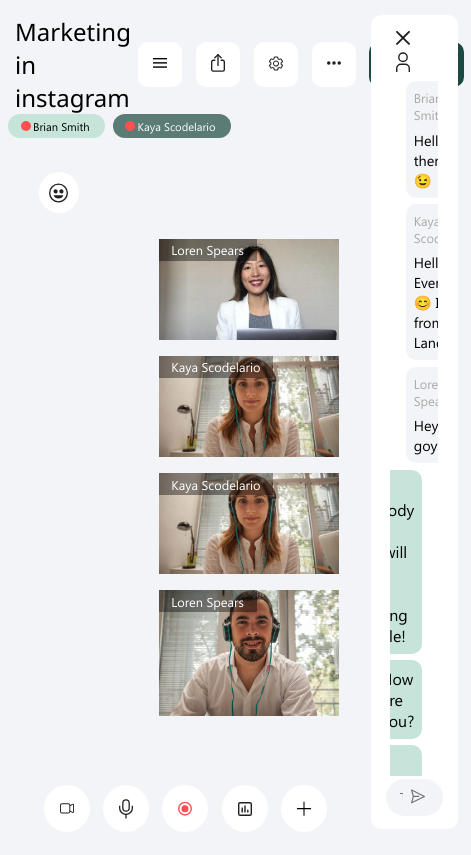
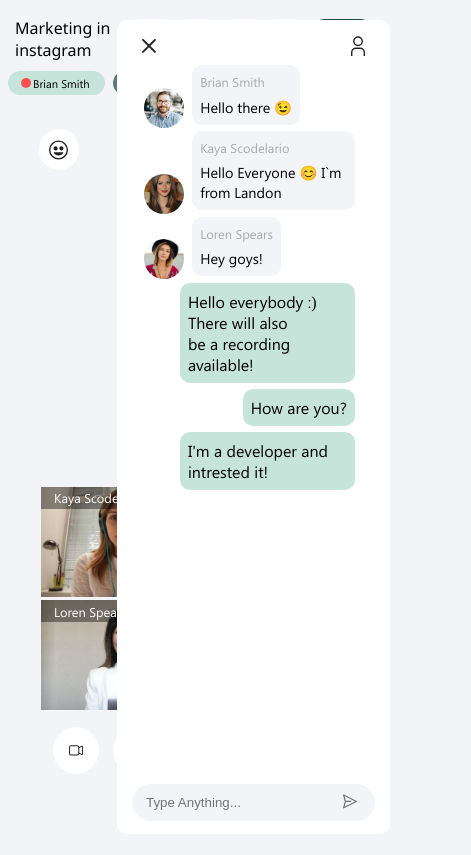
Before and after one commit to On-System/On, a website: page client/room.html in a window 390 px wide. Both pictures are taken after a click on the button 159 px from the left and 64 px from the top of the page. Shown: the whole page, 471 px wide, since content can reach past the window. Drawn offline with Linux system fonts and the light colour scheme; files whose address does not match are found by name.

Commit message:
Add more media query responsive block code CSS

```diff
--- a/client/css/room.css
+++ b/client/css/room.css
@@ -23,7 +23,6 @@ body{
     padding: 0;
     margin: 0;
     height: 100vh;
-    overflow: hidden;
     background-color: #F3F4F8;
     font-family: 'segoe ui';
 }
@@ -57,8 +56,10 @@ input:focus{
 .button-icon{
     background-color: transparent;
 }
-.button-left{
-    text-align: right;
+.space-between-buttons{
+    display: flex;
+    justify-content: space-between;
+    align-items: center;
 }
 /* +++++++++++++ MAIN PAGE STYLES  ++++++++++ */
 .main-page{
@@ -134,7 +135,7 @@ input:focus{
 /*----------- MAIN WEBINAR STYLES ---------*/
 .main-webinar{
     display: flex;
-    height: 83vh;
+    height: 80vh;
     margin: 1em;
     position: relative;
 }
@@ -154,6 +155,37 @@ input:focus{
     justify-content: flex-start;
     align-items: center;
     margin: 0.7em 1em;
+}
+
+.active-mic__block{
+    display: flex;
+    justify-content: flex-start;
+    align-items: center;
+}
+.active-mic__block .active-mic-on-item,
+.active-mic__block .active-mic-off-item{
+    display: flex;
+    justify-content: space-between;
+    align-items: center;
+    padding: 0.2em 0.8em;
+    margin-left: 0.5em;
+    border-radius: 10em;
+}
+.active-mic__block .active-mic-on-item{
+    background-color: #C6E4DA;
+}
+.active-mic__block .active-mic-off-item{
+    background-color: #5A7B76;
+    color: white;
+}
+.active-mic__block .active-mic-on-item svg,
+.active-mic__block .active-mic-off-item svg{
+    width: 10px;
+}
+.active-mic__title{
+    margin: 0;
+    padding: 0 0.2em;
+    font-size: 0.7em;
 }
 .webinar-head .recording-webinar__block{
     background-color: white;
@@ -211,50 +243,24 @@ input:focus{
     transform: rotate(45deg);
 }
 
-.active-mic__block{
-    display: flex;
-    justify-content: flex-start;
-    align-items: center;
-}
-.active-mic__block .active-mic-on-item,
-.active-mic__block .active-mic-off-item{
-    display: flex;
-    justify-content: space-between;
-    align-items: center;
-    padding: 0.2em 0.8em;
-    margin-left: 0.5em;
-    border-radius: 10em;
-}
-.active-mic__block .active-mic-on-item{
-    background-color: #C6E4DA;
-}
-.active-mic__block .active-mic-off-item{
-    background-color: #5A7B76;
-    color: white;
-}
-.active-mic__block .active-mic-on-item svg,
-.active-mic__block .active-mic-off-item svg{
-    width: 10px;
-}
-.active-mic__title{
-    margin: 0;
-    padding: 0 0.2em;
-    font-size: 0.7em;
-}
 
 .show-other-webcam {
     width: 100%;
     display: flex;
-    justify-content: center;
-    align-items: flex-end;
-    flex-direction: column;
+    justify-content: flex-end;
+    align-items: flex-start;
+    position: absolute;
+    bottom: 100px;
+    flex-wrap: wrap-reverse;
+    padding: 0 0.5em;
 }
 .show-other-webcam .other-webcam-item{
     width: 180px;
+    height: 110px;
     display: flex;
     position: relative;
     cursor: pointer;
-    margin: 0.5em 1em;
+    margin: 0.4em;
 }
 .show-other-webcam .other-webcam-item video{
     object-fit: cover;
@@ -272,7 +278,7 @@ input:focus{
 
 .webinar-bottom .webinar-buttom-tools{
     position: absolute;
-    bottom: 0;
+    bottom: 15px;
     left: 0;
     right: 0;
     display: flex;
@@ -333,7 +339,7 @@ input:focus{
     margin: 0.6em 0;
 }
 
-/* ++++++++++++ RIGHT SIDE SECTION STILES ++++++9+++++++++++++++++++++ */
+/* ++++++++++++ RIGHT SIDE SECTION STILES +++++++++++++++++++++ */
 .main-page .right-section{
     width: calc(30% - 30px);
     padding: 15px 0;
@@ -414,14 +420,16 @@ input:focus{
 }
 .message-left .avatar img{
     object-fit: cover;
-    width: 100%;
-    height: 100%;
+    width: 40px;
+    height: 40px;
     border-radius: 50%;
 }
 .message-left .message{
     background-color: #F3F4F8;
     border-radius: 10px;
     width: auto;
+    max-width: 200px;
+    word-wrap: break-word;
     padding: 0.5em;
     margin: 0.2em 0.5em;
 }
@@ -444,6 +452,8 @@ input:focus{
 }
 .message-right .message{
     width: auto;
+    max-width: 80%;
+    word-wrap: break-word;
     background-color: #C6E4DA;
     padding: 0.5em;
     border-radius: 10px;
@@ -561,9 +571,72 @@ input:focus{
 /* ++++++++++++++++++++++++++++ RESPONSIVE PAGE ++++++++++++++++ */
 @media (max-width: 889px){
     .main-page .left-section{
-        width: 95%;
+        width: 100%;
     }
     .main-page .right-section{
         display: none;
+        position: absolute;
+        width: 45%;
+        right: 0;
+        bottom: 0;
+        top: 5px;
     }
 }
+@media (max-width: 650px){
+    .main-page .right-section{
+        display: none;
+        width: 55%;
+    }
+    .header-webinar{
+        padding-bottom: 0.5em;
+    }
+    .header-webinar .webinar-title{
+        font-size: 1em;
+    }
+    .header-webinar .header-tollbar button{
+        font-size: 0.7em;
+    }
+    .main-webinar .webinar-head{
+        flex-wrap: wrap;
+    }
+    .show-other-webcam .other-webcam-item{
+        width: 170px;
+        margin: 0.2em;
+    }
+}
+@media (max-width: 540px) and (min-height: 630px){
+    .main-webinar{
+        height: 85vh;
+    }
+}
+@media (max-width: 540px){
+    .main-page .right-section{
+        display: none;
+        width: 70%;
+    }
+    .header-webinar .header-tollbar button{
+        font-size: 0.5em;
+    }
+    .show-other-webcam .other-webcam-item{
+        width: 160px;
+        margin: 0.1em;
+    }
+}
+
+@media (min-width: 890px){
+    .header-tollbar #btnOpenSidebar{
+        display: none;
+    }
+}
+
+/* ++++++++++++++ KEY FRAMES ANIMATIONS +++++++++++++ */
+@keyframes showSidebar {
+    from{
+        transform: translateX(200px);
+        opacity: 0;
+    }
+    to{
+        transform: translateX(0);
+        opacity: 1;
+    }
+}
```
